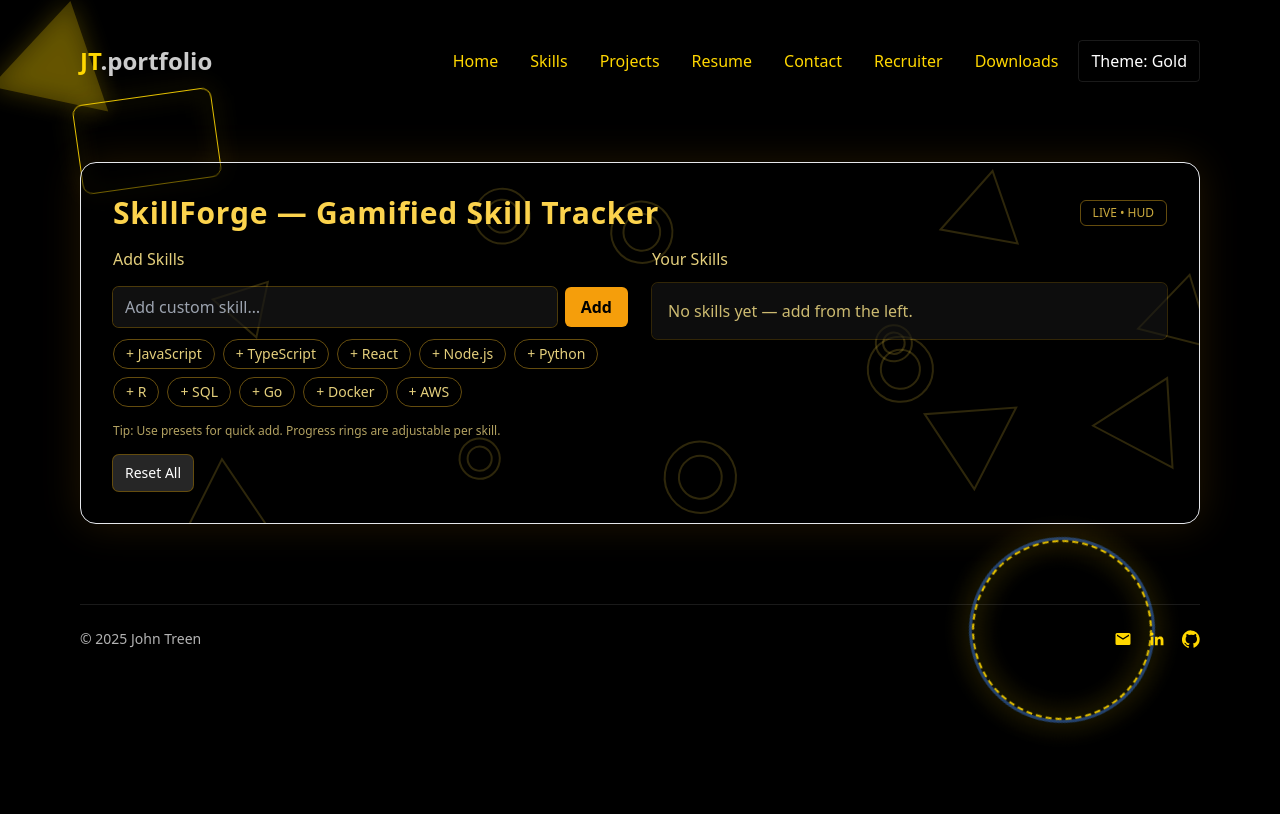
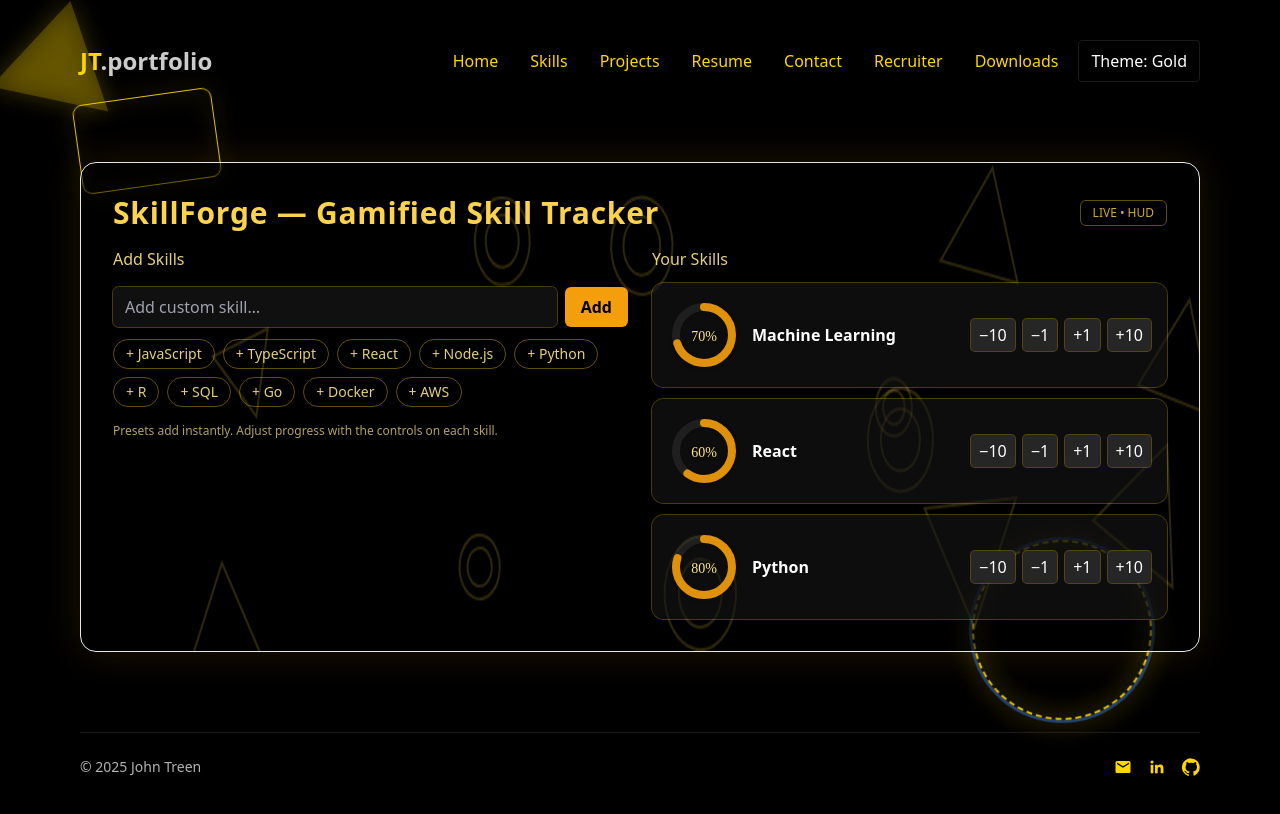
Before and after one commit to Sundog28/treenjohnportfolio, a React (Vite) app: page /skillforge in a window 1280 px wide. Shown: the top 814 px of the page. Built offline with nearby package versions, Linux system fonts and the light colour scheme.

Commit message:
feat: Final SkillForge HUD integration (gold), presets + local save

```diff
--- a/src/components/skillforge/AddSkillForm.tsx
+++ b/src/components/skillforge/AddSkillForm.tsx
@@ -1,22 +1,42 @@
-// src/components/skillforge/AddSkillForm.tsx
 import React, { useState } from "react";
+
 const PRESETS = ["JavaScript","TypeScript","React","Node.js","Python","R","SQL","Go","Docker","AWS"];
-export default function AddSkillForm({ onAdd }:{ onAdd:(name:string)=>void }){
-  const [name,setName]=useState("");
+
+export default function AddSkillForm({ onAdd }: { onAdd: (name: string) => void }) {
+  const [name, setName] = useState("");
+
+  function addNow() {
+    const v = name.trim();
+    if (!v) return;
+    onAdd(v);
+    setName("");
+  }
+
   return (
     <div className="space-y-3">
       <div className="flex gap-2">
-        <input className="flex-1 rounded-md bg-neutral-900/70 px-3 py-2 ring-1 ring-amber-400/30 focus:outline-none focus:ring-2 focus:ring-amber-400"
-               placeholder="Add custom skill…" value={name} onChange={e=>setName(e.target.value)}/>
-        <button onClick={()=>{ if(name.trim()) onAdd(name.trim()); setName(""); }}
-                className="rounded-md bg-amber-500 px-4 py-2 font-semibold text-black hover:bg-amber-400">
+        <input
+          className="flex-1 rounded-md bg-neutral-900/70 px-3 py-2 ring-1 ring-amber-400/30 focus:outline-none focus:ring-2 focus:ring-amber-400"
+          placeholder="Add custom skill…"
+          value={name}
+          onChange={(e) => setName(e.target.value)}
+          onKeyDown={(e) => { if (e.key === "Enter") addNow(); }}
+        />
+        <button
+          onClick={addNow}
+          className="rounded-md bg-amber-500 px-4 py-2 font-semibold text-black hover:bg-amber-400"
+        >
           Add
         </button>
       </div>
+
       <div className="flex flex-wrap gap-2">
-        {PRESETS.map(p=>(
-          <button key={p} onClick={()=>onAdd(p)}
-                  className="rounded-full border border-amber-400/40 px-3 py-1 text-sm text-amber-200/90 hover:bg-amber-500/10">
+        {PRESETS.map((p) => (
+          <button
+            key={p}
+            onClick={() => onAdd(p)}
+            className="rounded-full border border-amber-400/40 px-3 py-1 text-sm text-amber-200/90 hover:bg-amber-500/10"
+          >
             + {p}
           </button>
         ))}
--- a/src/components/skillforge/Ring.tsx
+++ b/src/components/skillforge/Ring.tsx
@@ -1,14 +1,20 @@
-// src/components/skillforge/Ring.tsx
 import React from "react";
-export default function Ring({value,label}:{value:number;label?:string}){
-  const r=28, c=2*Math.PI*r, off=c*(1-Math.max(0,Math.min(100,value))/100);
+
+export default function Ring({ value, label }: { value: number; label?: string }) {
+  const r = 28;
+  const c = 2 * Math.PI * r;
+  const off = c * (1 - Math.max(0, Math.min(100, value)) / 100);
+
   return (
     <div className="flex items-center gap-3">
       <svg width="72" height="72" viewBox="0 0 72 72" className="drop-shadow">
-        <circle cx="36" cy="36" r={r} fill="none" stroke="rgba(255,255,255,.08)" strokeWidth="8"/>
-        <circle cx="36" cy="36" r={r} fill="none" stroke="rgba(245,158,11,.9)" strokeWidth="8"
-                strokeDasharray={c} strokeDashoffset={off} strokeLinecap="round"
-                transform="rotate(-90 36 36)"/>
+        <circle cx="36" cy="36" r={r} fill="none" stroke="rgba(255,255,255,.08)" strokeWidth="8" />
+        <circle
+          cx="36" cy="36" r={r} fill="none"
+          stroke="rgba(245,158,11,.9)" strokeWidth="8"
+          strokeDasharray={c} strokeDashoffset={off} strokeLinecap="round"
+          transform="rotate(-90 36 36)"
+        />
         <text x="36" y="42" textAnchor="middle" fontSize="14" fill="#FDE68A" fontFamily="ui-sans-serif">
           {Math.round(value)}%
         </text>
--- a/src/components/skillforge/store.ts
+++ b/src/components/skillforge/store.ts
@@ -1,6 +1,17 @@
-// src/components/skillforge/store.ts
-import { Skill } from "./SkillCard";
-const KEY="skillforge.skills.v1";
-export function loadSkills():Skill[]{ try{ return JSON.parse(localStorage.getItem(KEY)||"[]"); }catch{return[];} }
-export function saveSkills(skills:Skill[]){ localStorage.setItem(KEY, JSON.stringify(skills)); }
-export const uid = ()=> Math.random().toString(36).slice(2,9);
+export type Skill = { id: string; name: string; progress: number };
+
+const KEY = "skillforge.skills.v1";
+
+export function loadSkills(): Skill[] {
+  try {
+    return JSON.parse(localStorage.getItem(KEY) || "[]");
+  } catch {
+    return [];
+  }
+}
+
+export function saveSkills(skills: Skill[]) {
+  localStorage.setItem(KEY, JSON.stringify(skills));
+}
+
+export const uid = () => Math.random().toString(36).slice(2, 10);
--- a/src/pages/SkillForge.tsx
+++ b/src/pages/SkillForge.tsx
@@ -1,40 +1,84 @@
-// src/pages/SkillForge.tsx
 import React, { useEffect, useState } from "react";
 import HudFrame from "../components/hud/HudFrame";
-import SkillCard, { Skill } from "../components/skillforge/SkillCard";
+import Ring from "../components/skillforge/Ring";
 import AddSkillForm from "../components/skillforge/AddSkillForm";
-import { loadSkills, saveSkills, uid } from "../components/skillforge/store";
+import { loadSkills, saveSkills, uid, type Skill } from "../components/skillforge/store";
 
-export default function SkillForge(){
-  const [skills,setSkills]=useState<Skill[]>([]);
-  useEffect(()=>{ setSkills(loadSkills()); },[]);
-  useEffect(()=>{ saveSkills(skills); },[skills]);
+export default function SkillForge() {
+  const [skills, setSkills] = useState<Skill[]>([]);
 
-  function add(name:string){
-    if(skills.some(s=>s.name.toLowerCase()===name.toLowerCase())) return;
-    setSkills([...skills, {id:uid(), name, progress:0}]);
+  // Load from localStorage; if empty, preload a few examples once
+  useEffect(() => {
+    const loaded = loadSkills();
+    if (loaded.length === 0) {
+      const seed: Skill[] = [
+        { id: uid(), name: "Machine Learning", progress: 70 },
+        { id: uid(), name: "React",            progress: 60 },
+        { id: uid(), name: "Python",           progress: 80 },
+      ];
+      setSkills(seed);
+      saveSkills(seed);
+    } else {
+      setSkills(loaded);
+    }
+  }, []);
+
+  // Persist on change
+  useEffect(() => { saveSkills(skills); }, [skills]);
+
+  function add(name: string) {
+    if (!name.trim()) return;
+    if (skills.some(s => s.name.toLowerCase() === name.toLowerCase())) return;
+    setSkills([...skills, { id: uid(), name: name.trim(), progress: 0 }]);
   }
-  function delta(id:string,d:number){
-    setSkills(skills.map(s=>s.id===id?{...s,progress:Math.max(0, Math.min(100, s.progress+d))}:s));
+
+  function delta(id: string, d: number) {
+    setSkills(skills.map(s =>
+      s.id === id ? { ...s, progress: Math.max(0, Math.min(100, s.progress + d)) } : s
+    ));
   }
-  function remove(id:string){ setSkills(skills.filter(s=>s.id!==id)); }
-  function reset(){ if(confirm("Reset all progress?")) setSkills(skills.map(s=>({...s,progress:0}))); }
 
   return (
     <div className="space-y-6">
       <HudFrame title="SkillForge — Gamified Skill Tracker" accent="gold">
         <div className="grid gap-6 md:grid-cols-2">
+          {/* Left: Add skills */}
           <div className="space-y-4">
             <div className="text-amber-200/90">Add Skills</div>
-            <AddSkillForm onAdd={add}/>
-            <div className="text-xs text-amber-200/70">Tip: Use presets for quick add. Progress rings are adjustable per skill.</div>
-            <button onClick={reset} className="rounded-md bg-neutral-800 px-3 py-2 text-sm ring-1 ring-amber-400/40 hover:bg-neutral-700">Reset All</button>
+            <AddSkillForm onAdd={add} />
+            <div className="text-xs text-amber-200/70">
+              Presets add instantly. Adjust progress with the controls on each skill.
+            </div>
           </div>
+
+          {/* Right: Your skills */}
           <div className="space-y-3">
             <div className="text-amber-200/90">Your Skills</div>
-            {skills.length===0
-              ? <div className="rounded-md bg-neutral-900/60 p-4 ring-1 ring-amber-400/20 text-amber-200/80">No skills yet — add from the left.</div>
-              : <div className="grid gap-3">{skills.map(s=><SkillCard key={s.id} s={s} onDelta={delta} onRemove={remove}/>)}</div>}
+
+            {skills.length === 0 ? (
+              <div className="rounded-md bg-neutral-900/60 p-4 ring-1 ring-amber-400/20 text-amber-200/80">
+                No skills yet — add from the left.
+              </div>
+            ) : (
+              <ul className="grid gap-3">
+                {skills.map(s => (
+                  <li key={s.id}
+                      className="flex items-center justify-between rounded-xl bg-neutral-900/60 p-4 ring-1 ring-amber-400/30">
+                    <Ring value={s.progress} label={s.name} />
+                    <div className="flex items-center gap-2">
+                      <button onClick={() => delta(s.id, -10)}
+                              className="rounded bg-neutral-800 px-2 py-1 ring-1 ring-amber-400/30 hover:bg-neutral-700">−10</button>
+                      <button onClick={() => delta(s.id, -1)}
+                              className="rounded bg-neutral-800 px-2 py-1 ring-1 ring-amber-400/30 hover:bg-neutral-700">−1</button>
+                      <button onClick={() => delta(s.id, 1)}
+                              className="rounded bg-neutral-800 px-2 py-1 ring-1 ring-amber-400/30 hover:bg-neutral-700">+1</button>
+                      <button onClick={() => delta(s.id, 10)}
+                              className="rounded bg-neutral-800 px-2 py-1 ring-1 ring-amber-400/30 hover:bg-neutral-700">+10</button>
+                    </div>
+                  </li>
+                ))}
+              </ul>
+            )}
           </div>
         </div>
       </HudFrame>
```
